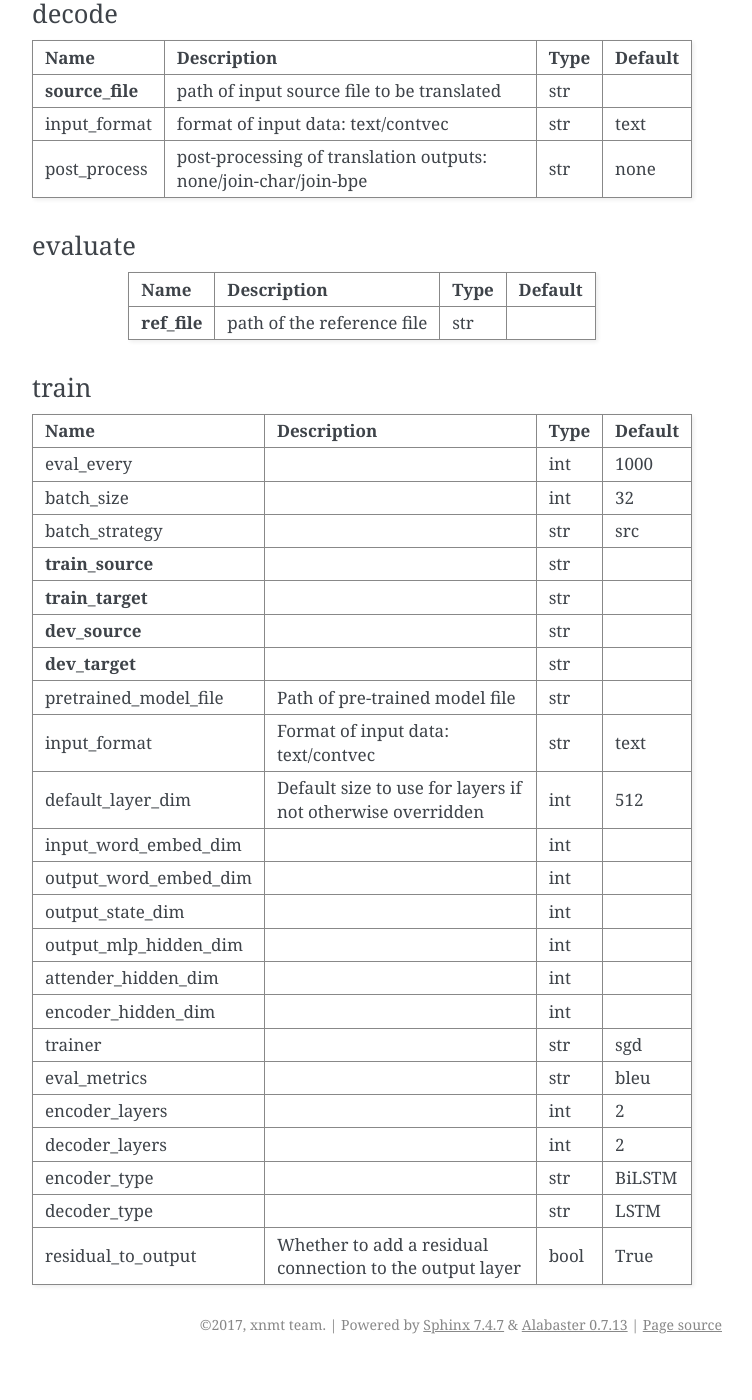
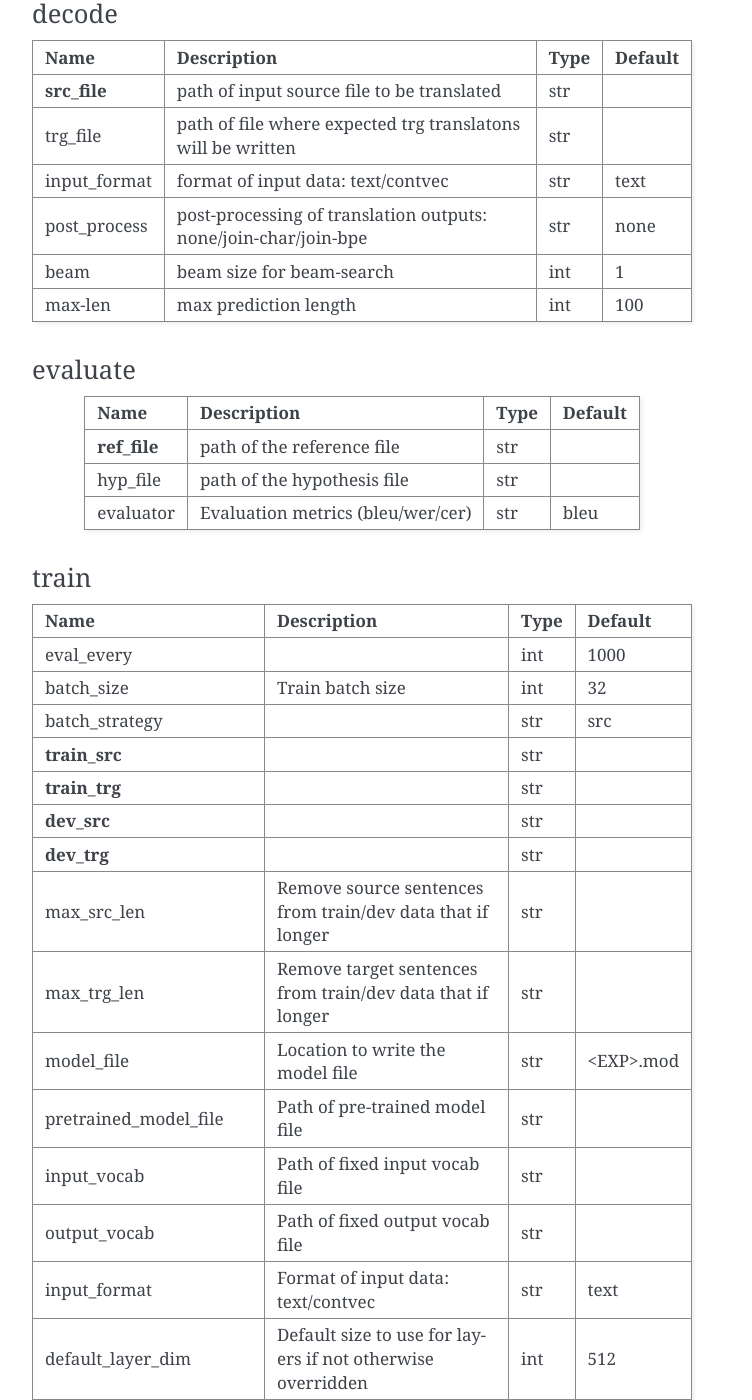
Before and after one commit to neulab/xnmt, a Sphinx documentation site: the page built from doc/source/experiment_config_files.rst, in a window 1280 px wide and 1400 px high, scrolled down 1018 px. Shown: the whole window, without its empty margins (388-1140 px from the left). Built offline with Sphinx 7.4.7, drawn with Linux system fonts in a browser that asks for light colours; formulas are drawn with MathJax 3; before the commit the page ends 2382 px from its top, so only the background shows below that; some of the changed text lies outside the part shown.

Commit message:
Updated experiment_config_files.rst
Updated experiment_config_files.rst to match current implementation.

```diff
--- a/doc/source/experiment_config_files.rst
+++ b/doc/source/experiment_config_files.rst
@@ -43,11 +43,17 @@ decode
 +--------------------+-----------------------------------------------------------------+------+-----------+
 | Name               | Description                                                     | Type | Default   |
 +====================+=================================================================+======+===========+
-| **source_file**    | path of input source file to be translated                      | str  |           |
+| **src_file**       | path of input source file to be translated                      | str  |           |
++--------------------+-----------------------------------------------------------------+------+-----------+
+| trg_file           | path of file where expected trg translatons will be written     | str  |           |
 +--------------------+-----------------------------------------------------------------+------+-----------+
 | input_format       | format of input data: text/contvec                              | str  | text      |
 +--------------------+-----------------------------------------------------------------+------+-----------+
 | post_process       | post-processing of translation outputs: none/join-char/join-bpe | str  | none      |
++--------------------+-----------------------------------------------------------------+------+-----------+
+| beam               | beam size for beam-search                                       | int  | 1         |
++--------------------+-----------------------------------------------------------------+------+-----------+
+| max-len            | max prediction length                                           | int  | 100       |
 +--------------------+-----------------------------------------------------------------+------+-----------+
 
 evaluate
@@ -58,6 +64,10 @@ evaluate
 +====================+=================================================================+======+===========+
 | **ref_file**       | path of the reference file                                      | str  |           |
 +--------------------+-----------------------------------------------------------------+------+-----------+
+| hyp_file           | path of the hypothesis file                                     | str  |           |
++--------------------+-----------------------------------------------------------------+------+-----------+
+| evaluator          | Evaluation metrics (bleu/wer/cer)                               | str  | bleu      |
++--------------------+-----------------------------------------------------------------+------+-----------+
 
 train
 ~~~~~
@@ -67,19 +77,29 @@ train
 +=======================+=================================================================+======+===========+
 | eval_every            |                                                                 | int  | 1000      |
 +-----------------------+-----------------------------------------------------------------+------+-----------+
-| batch_size            |                                                                 | int  | 32        |
+| batch_size            | Train batch size                                                | int  | 32        |
 +-----------------------+-----------------------------------------------------------------+------+-----------+
 | batch_strategy        |                                                                 | str  | src       |
 +-----------------------+-----------------------------------------------------------------+------+-----------+
-| **train_source**      |                                                                 | str  |           |
+| **train_src**         |                                                                 | str  |           |
 +-----------------------+-----------------------------------------------------------------+------+-----------+
-| **train_target**      |                                                                 | str  |           |
+| **train_trg**         |                                                                 | str  |           |
 +-----------------------+-----------------------------------------------------------------+------+-----------+
-| **dev_source**        |                                                                 | str  |           |
+| **dev_src**           |                                                                 | str  |           |
 +-----------------------+-----------------------------------------------------------------+------+-----------+
-| **dev_target**        |                                                                 | str  |           |
+| **dev_trg**           |                                                                 | str  |           |
++-----------------------+-----------------------------------------------------------------+------+-----------+
+| max_src_len           | Remove source sentences from train/dev data that if longer      | str  |           |
++-----------------------+-----------------------------------------------------------------+------+-----------+
+| max_trg_len           | Remove target sentences from train/dev data that if longer      | str  |           |
++-----------------------+-----------------------------------------------------------------+------+-----------+
+| model_file            | Location to write the model file                                | str  | <EXP>.mod |
 +-----------------------+-----------------------------------------------------------------+------+-----------+
 | pretrained_model_file | Path of pre-trained model file                                  | str  |           |
++-----------------------+-----------------------------------------------------------------+------+-----------+
+| input_vocab           | Path of fixed input vocab file                                  | str  |           |
++-----------------------+-----------------------------------------------------------------+------+-----------+
+| output_vocab          | Path of fixed output vocab file                                 | str  |           |
 +-----------------------+-----------------------------------------------------------------+------+-----------+
 | input_format          | Format of input data: text/contvec                              | str  | text      |
 +-----------------------+-----------------------------------------------------------------+------+-----------+
@@ -95,19 +115,27 @@ train
 +-----------------------+-----------------------------------------------------------------+------+-----------+
 | attender_hidden_dim   |                                                                 | int  |           |
 +-----------------------+-----------------------------------------------------------------+------+-----------+
-| encoder_hidden_dim    |                                                                 | int  |           |
+| attention_context_dim |                                                                 | int  |           |
 +-----------------------+-----------------------------------------------------------------+------+-----------+
-| trainer               |                                                                 | str  | sgd       |
+| trainer               | Optimization algorithm for training (sgd/adam)                  | str  | sgd       |
++-----------------------+-----------------------------------------------------------------+------+-----------+
+| learning_rate         |                                                                 | float| 0.1       |
++-----------------------+-----------------------------------------------------------------+------+-----------+
+| lr_decay              |                                                                 | float| 1.0       |
++-----------------------+-----------------------------------------------------------------+------+-----------+
+| lr_threshold          |                                                                 | float| 1e-5      |
 +-----------------------+-----------------------------------------------------------------+------+-----------+
 | eval_metrics          |                                                                 | str  | bleu      |
 +-----------------------+-----------------------------------------------------------------+------+-----------+
-| encoder_layers        |                                                                 | int  | 2         |
+| encoder.layers        | Amount of layers in encoder                                     | int  | 1         |
 +-----------------------+-----------------------------------------------------------------+------+-----------+
-| decoder_layers        |                                                                 | int  | 2         |
+| encoder.type          |                                                                 | str  | LSTM      |
 +-----------------------+-----------------------------------------------------------------+------+-----------+
-| encoder_type          |                                                                 | str  | BiLSTM    |
+| encoder.input_dim     |                                                                 | int  |           |
 +-----------------------+-----------------------------------------------------------------+------+-----------+
 | decoder_type          |                                                                 | str  | LSTM      |
 +-----------------------+-----------------------------------------------------------------+------+-----------+
+| decoder_layers        | Amount of layers in decoder                                     | int  | 2         |
++-----------------------+-----------------------------------------------------------------+------+-----------+
 | residual_to_output    | Whether to add a residual connection to the output layer        | bool | True      |
 +-----------------------+-----------------------------------------------------------------+------+-----------+
```
Also changed, not shown: other parts of doc/source/experiment_config_files.rst (+1 -1 lines).
